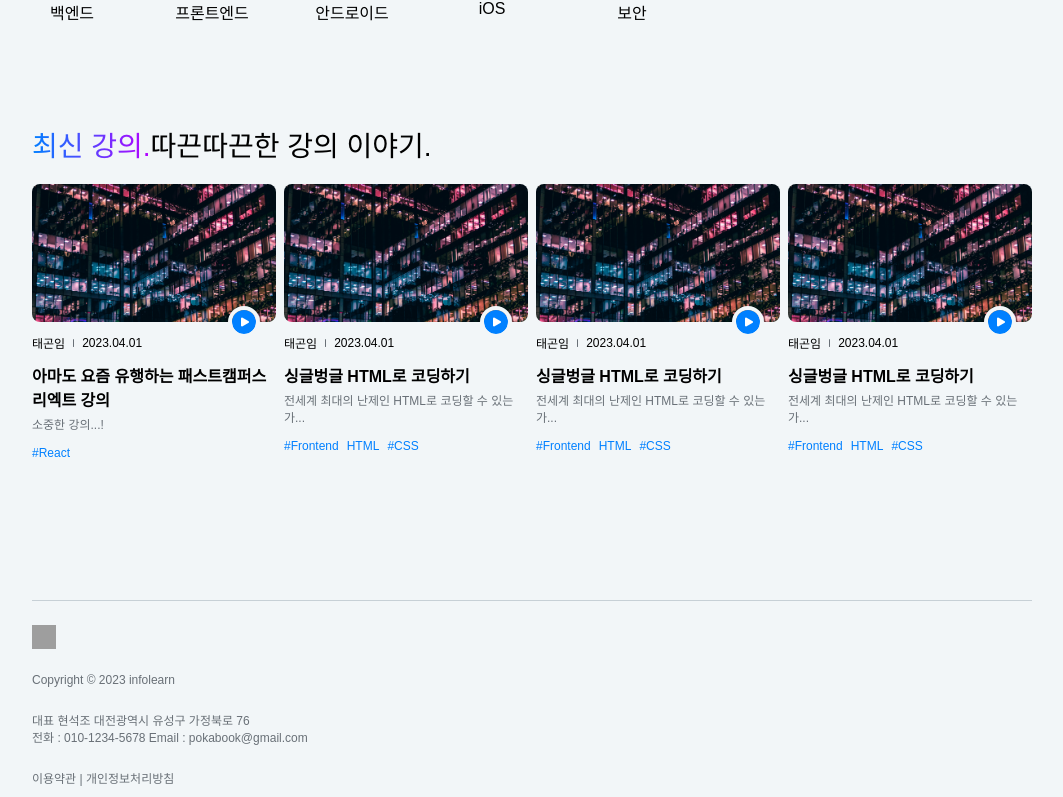
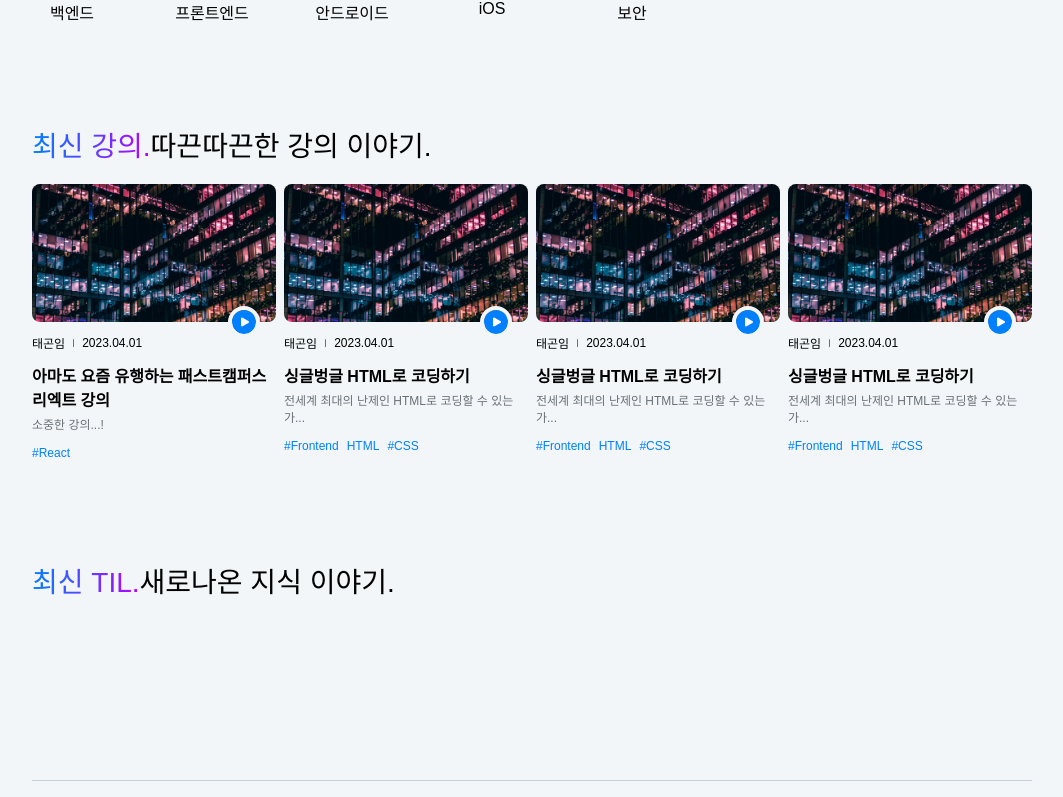
Before and after one commit to info-dsm/Info-learn_FrontEnd_V1, a React (Create React App) app: page / in a window 1280 px wide. Shown: the part 530-1327 px from the top of the page, without its empty margins (108-1171 px from the left). Built offline with nearby package versions, Linux system fonts and the light colour scheme; grey boxes are pictures that could not be loaded.

Commit message:
Fix Header Input Clear

```diff
--- a/src/components/Header.tsx
+++ b/src/components/Header.tsx
@@ -1,4 +1,4 @@
-import React, {useRef, useState} from "react";
+import React, {useEffect, useRef, useState} from "react";
 import styled from "styled-components";
 import {TextButton} from "./TextButton";
 import {Link} from "react-router-dom";
@@ -87,19 +87,22 @@ const Header = () => {
                     <IconBtn id="isUser" src={AccountIco}/>
                 </FlexDiv>
             </Headers>
-            <DropInput opacity={opacity} padding={padding} height={height}/>
+            <DropInput opacity={opacity} padding={padding} height={height} isInput={hover.isSearch}/>
             <BackBlur event={event} opacity={opacity} className={hover.isSearch ? "search" : ""} onMouseEnter={dropDownClose}></BackBlur>
         </HeadDiv>
     )
 }
 
-const DropInput = ({padding, height, opacity}: InputType) => {
+const DropInput = ({padding, height, opacity, isInput}: InputType) => {
     const [inputData, setInputData] = useState<string>('');
     const searchInput = useRef<HTMLInputElement>(null);
     const inputClear = () => {
         setInputData('');
         searchInput.current?.focus();
     }
+    useEffect(() => {
+        setTimeout(inputClear, 200);
+    }, [isInput])
     return (
         <BgDiv opacity={opacity} padding={padding} height={height}>
             <InputDiv>
@@ -126,6 +129,7 @@ interface InputType {
     padding: string;
     height: string;
     opacity: number;
+    isInput?: boolean;
 }
 
 const BackBlur = styled.div<Blur>`
--- a/src/pages/Main.tsx
+++ b/src/pages/Main.tsx
@@ -53,6 +53,10 @@ const Main = () => {
                         <Post isLecture={true} img={data.imageUrl} name={data.writer} date={data.date} title={data.title} subTitle={data.subTitle} tag={data.tag} key={index}/>
                     )}
                 </PostDiv>
+                <FlexDiv margin="100px 0 40px" wrap="wrap">
+                    <Text gradient={true} font="Title2">최신 TIL.</Text>
+                    <Text font="Title2">새로나온 지식 이야기.</Text>
+                </FlexDiv>
             </Content>
         </>
     )
@@ -75,9 +79,11 @@ interface flex {
 const PostDiv = styled.div`
   display: flex;
   justify-content: space-between;
-  gap: 8px;
+  column-gap: 8px;
+  row-gap: 40px;
   height: fit-content;
   width: 100%;
+  flex-wrap: wrap;
 `
 const DefaultWidth = styled.div`
   width: 1000px;
```
